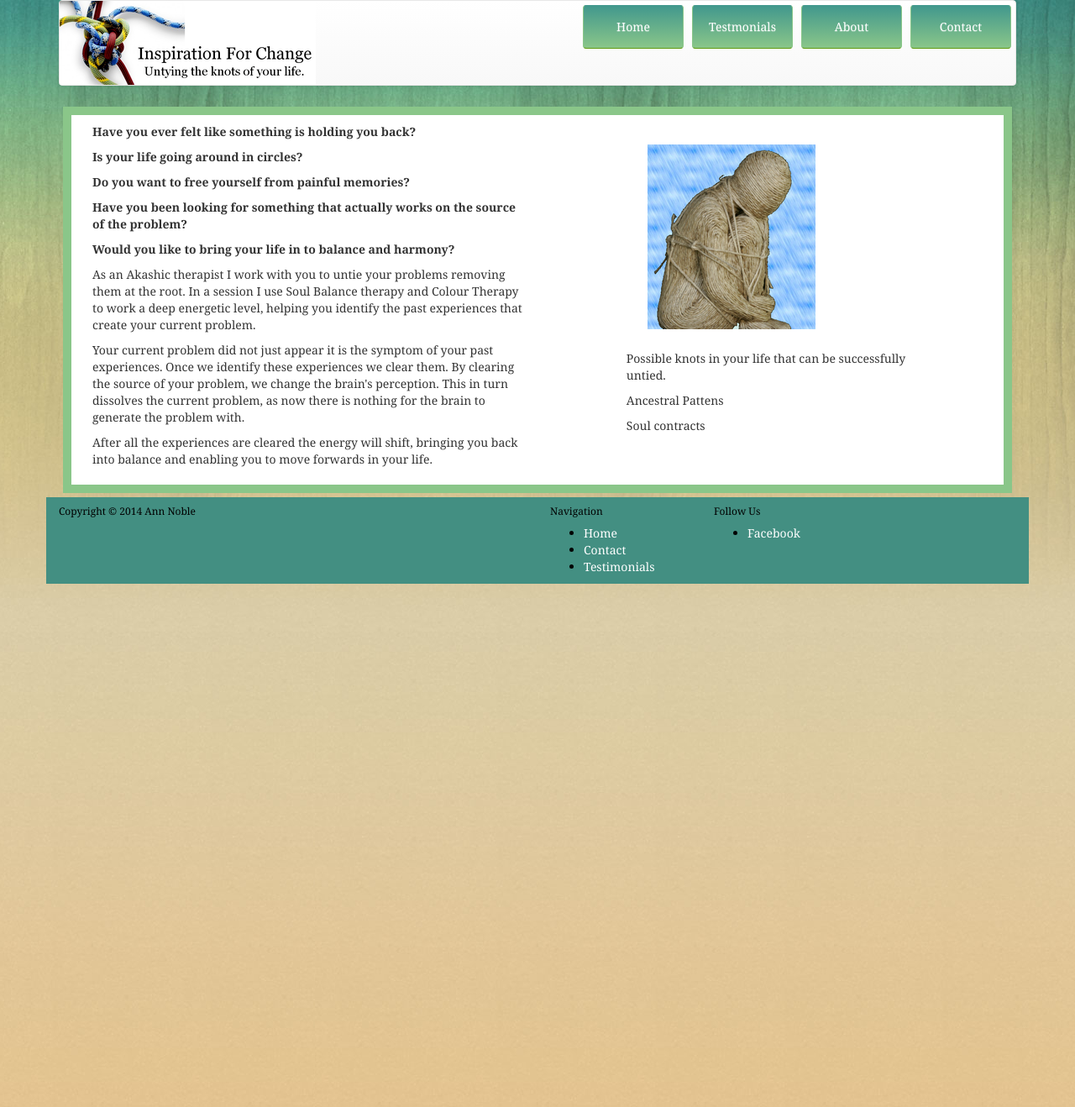
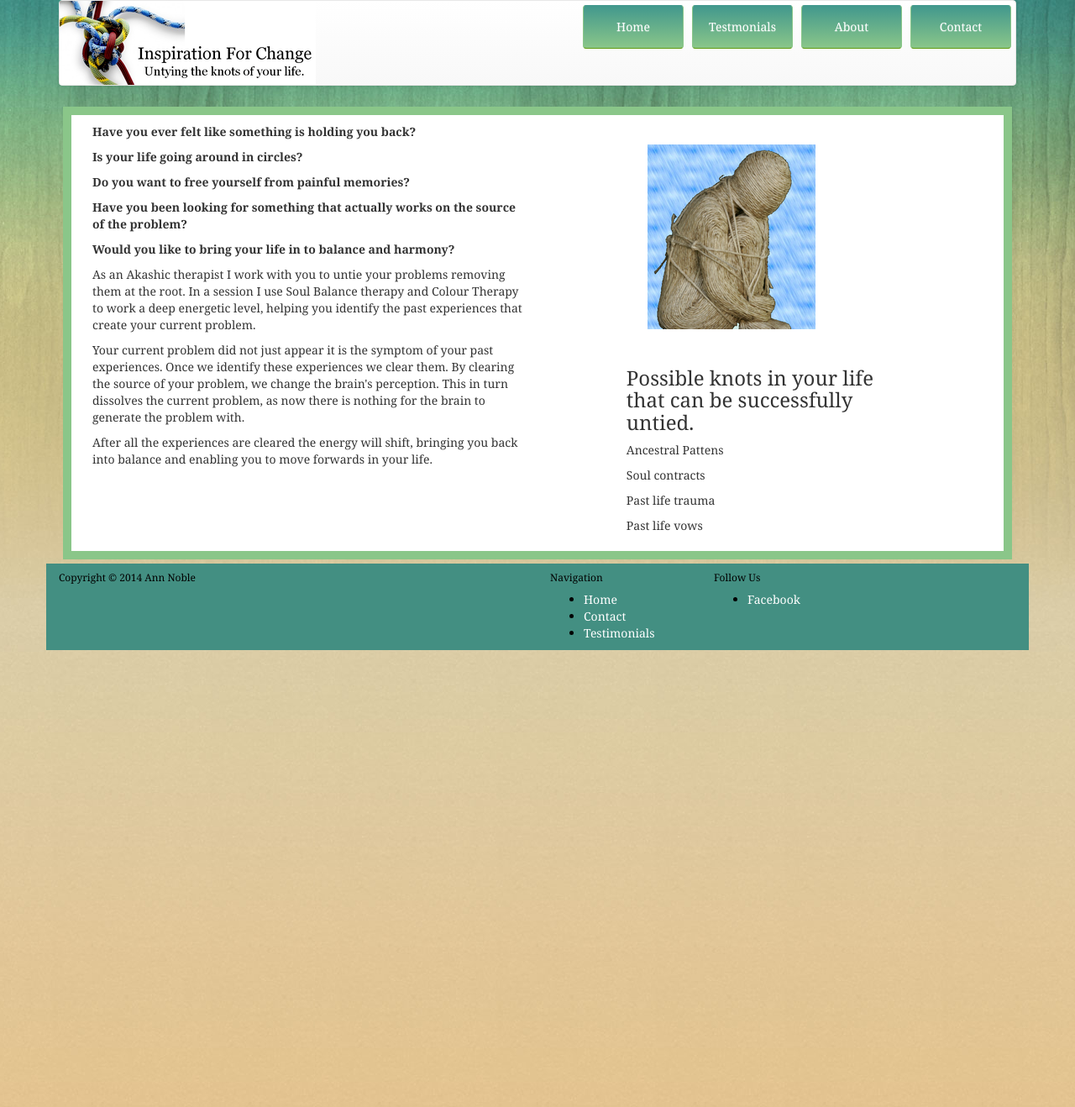
Before and after one commit to designerwebhosting/inspirationforchange, a Jekyll site: the page built from index.md, in a window 1280 px wide. Shown: the whole page at 84% size. Built offline with Jekyll 4.4.1, drawn with Linux system fonts in a browser that asks for light colours; nearby versions of some CDN libraries.

Commit message:
Updated '_layouts/index.html' via CloudCannon

```diff
--- a/_layouts/index.html
+++ b/_layouts/index.html
@@ -11,12 +11,12 @@ layout: default
     		</div>
     		<div class="col-md-4 col-md-offset-1">
     			<img src="/images/body.png" alt="body" style="padding: 25px;">
-    			<p>Possible knots in your life that can be successfully untied.</p>
+    			<h3>Possible knots in your life that can be successfully untied.</h3>
     			<p>Ancestral Pattens</p>
     			<p>Soul contracts</p>
-    			<!--
-                <p>Past life trauma    Past life vows</p>
-                <p>Loss of self & Feeling irrational unsafe</p>
+                <p>Past life trauma</p>
+                <p>Past life vows</p>
+            <!--    <p>Loss of self & Feeling irrational unsafe</p>
                 <p>Soul Retrieval</p>
                 <p>Anxiety, phobias and fears</p>
                 <p>Low moods, low energy</p>
```
